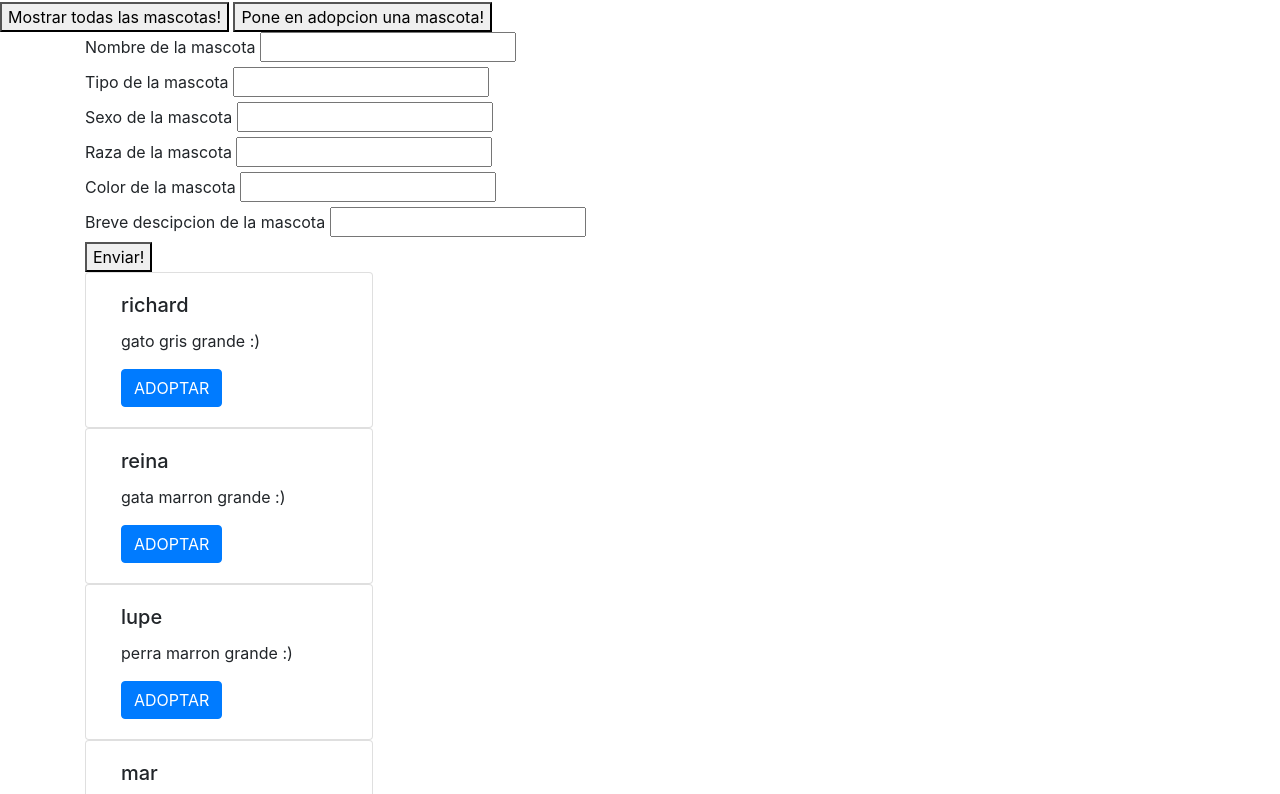
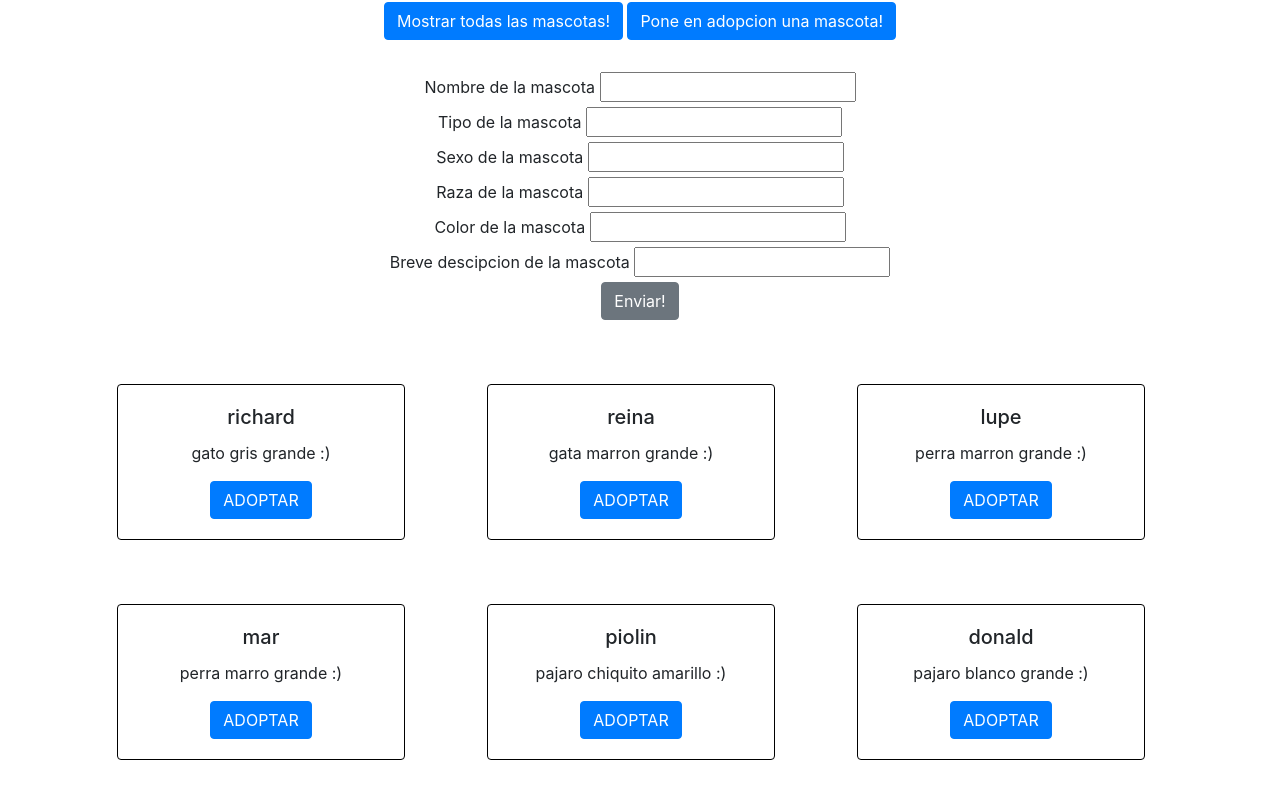
Before and after one commit to matiasyogui/curso-js, a plain HTML site: page index.html in a window 1280 px wide. Shown: the part 54-848 px from the top of the page. Drawn offline with nearby package versions, Linux system fonts and the light colour scheme.

Commit message:
agrego poco y nada de estilo :(, concentrarse en la logica

```diff
--- a/app.js
+++ b/app.js
@@ -106,8 +106,8 @@ const sacarMascotaDelDOM = function (indexMascota) {
 const crearCardMascotaParticular = (mascota) => {
   let card = document.createElement("div");
   card.innerHTML = `<div
-    class="card col-12 col-sm-12 col-md-6 col-lg-4 col-xl-4"
     style="width: 18rem"
+    class="card-mascota"
   >
     <div class="card-body">
       <h5 class="card-title">${mascota.nombre}</h5>
--- a/index.html
+++ b/index.html
@@ -16,11 +16,16 @@
   </head>
   <body>
     <h1 class="titulo-simulador">REFUGIO DE MASCOTAS :D</h1>
-    <div id="menu">
-      <button id="mostrar-mascotas">Mostrar todas las mascotas!</button>
-      <button id="poner-adopcion-mascota">Pone en adopcion una mascota!</button>
-    </div>
-    <div class="container">
+
+    <div class="container contenedor">
+      <div id="menu">
+        <button id="mostrar-mascotas" class="btn btn-primary">
+          Mostrar todas las mascotas!
+        </button>
+        <button id="poner-adopcion-mascota" class="btn btn-primary">
+          Pone en adopcion una mascota!
+        </button>
+      </div>
       <div class="form-poner-en-adopcion oculto">
         <form action="" class="formulario-adopcion">
           <label for="nombre">Nombre de la mascota</label>
@@ -47,7 +52,11 @@
           <input type="text" name="descripcion" class="descripcion" required />
           <br />
 
-          <button type="submit" class="enviar-form" value="Enviar form">
+          <button
+            type="submit"
+            class="enviar-form btn btn-secondary"
+            value="Enviar form"
+          >
             Enviar!
           </button>
         </form>
--- a/style.css
+++ b/style.css
@@ -3,7 +3,35 @@
   text-decoration: underline;
 }
 
-.grilla {
+.mascotas-totales {
   display: grid;
-  grid-template-columns: 1fr 1fr;
+  grid-template-columns: 1fr 1fr 1fr;
 }
+
+.contenedor {
+  text-align: center;
+}
+
+.card-mascota {
+  border: 1px solid black;
+  border-radius: 4px;
+  margin: 2rem;
+}
+
+.form-poner-en-adopcion {
+  margin: 2rem;
+}
+
+@media (max-width: 900px) {
+  .mascotas-totales {
+    display: grid;
+    grid-template-columns: 1fr 1fr;
+  }
+}
+
+@media (max-width: 600px) {
+  .mascotas-totales {
+    display: grid;
+    grid-template-columns: 1fr;
+  }
+}
```
